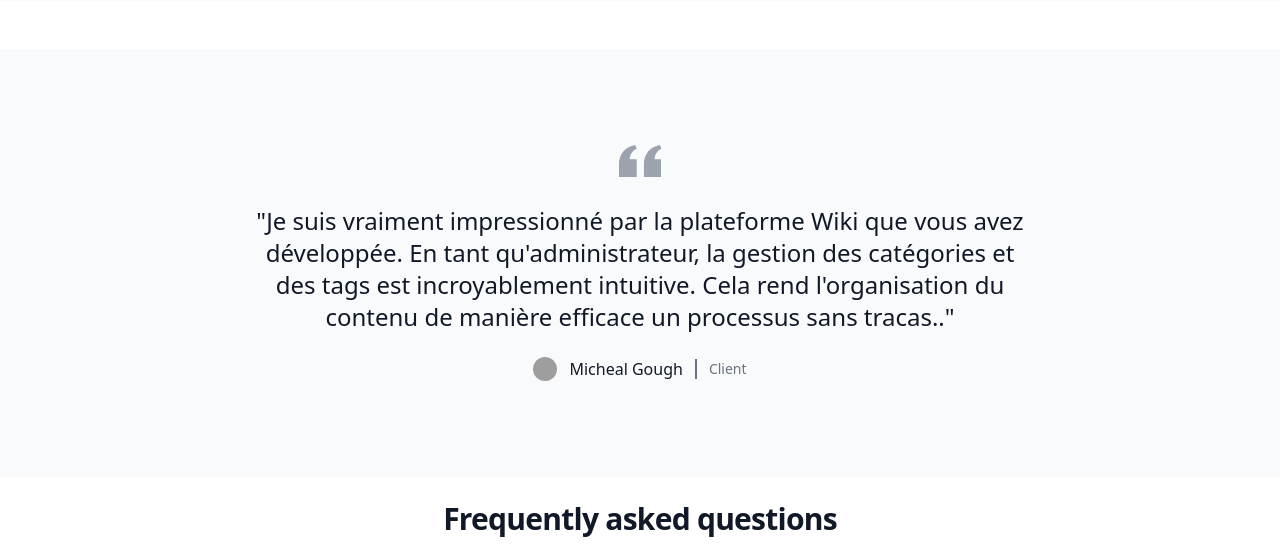
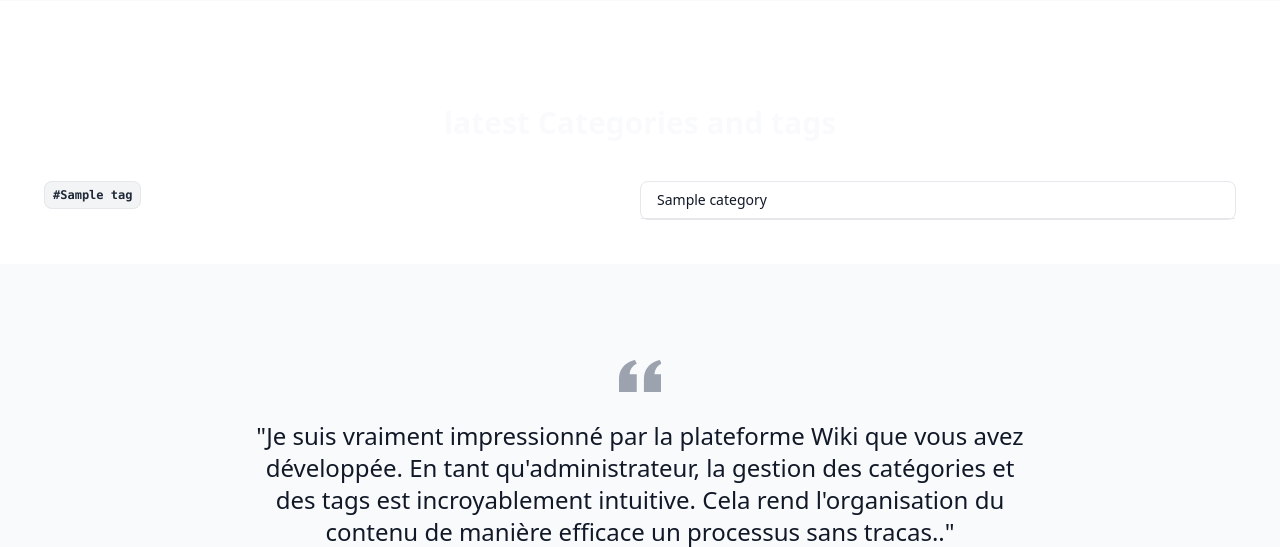
Before and after one commit to Fiharali/WIKI, a PHP site: template views/client/index.php in a window 1280 px wide. Shown: the part 1417-1964 px from the top of the page. Run offline with PHP 8.4, Linux system fonts and the light colour scheme; the template is opened without the code that fills it: most values are stand-ins (such as "Sample title", 1, 10 or a date in 2020); grey boxes marked "Sample" are stand-in pictures; some libraries are stand-ins or nearby versions; grey boxes are pictures that could not be loaded.

```diff
--- a/app/model/Wiki.php
+++ b/app/model/Wiki.php
@@ -118,7 +118,7 @@ class Wiki
     }
 
     public function getWikiById(){
-        $stmt = $this->db->prepare("SELECT wikis.*,users.name as 'username' , categories.name ,categories.id as 'category', GROUP_CONCAT(tags.name) AS tagNames FROM wikis INNER JOIN categories ON wikis.category_id = categories.id LEFT JOIN wiki_tags ON wikis.id = wiki_tags.wiki_id LEFT JOIN tags ON wiki_tags.tag_id = tags.id INNER JOIN users on users.id = wikis.writer  WHERE wikis.id = ? GROUP BY wikis.id");
+        $stmt = $this->db->prepare("SELECT wikis.*,users.name as 'username' , categories.name  as 'category' ,categories.id as 'categoryId', GROUP_CONCAT(tags.name) AS tagNames , GROUP_CONCAT(tags.id) AS tagNamesId FROM wikis INNER JOIN categories ON wikis.category_id = categories.id LEFT JOIN wiki_tags ON wikis.id = wiki_tags.wiki_id LEFT JOIN tags ON wiki_tags.tag_id = tags.id INNER JOIN users on users.id = wikis.writer  WHERE wikis.id = ? GROUP BY wikis.id");
         $stmt->execute([$this->id]);
         $row = $stmt->fetch(PDO::FETCH_OBJ);
         return $row;
--- a/views/client/index.php
+++ b/views/client/index.php
@@ -1,4 +1,3 @@
-
 <?php
 require_once __DIR__ . '/../partials/navbar.php';
 
@@ -15,6 +14,7 @@ require_once __DIR__ . '/../partials/navbar.php';
             <img src="/wiki2/public/img/image.jpg" alt="hero image">
         </div>
     </div>
+
 </section>
 <!-- End block -->
 <!-- Start block -->
@@ -106,6 +106,7 @@ require_once __DIR__ . '/../partials/navbar.php';
     <div class="max-w-screen-xl px-4 py-8 mx-auto space-y-12 lg:space-y-20 lg:py-24 lg:px-6">
         <!-- Row -->
         <div class="grid grid-cols-2 md:grid-cols-3 lg:grid-cols-4 gap-5 mt-5 " id="cards">
+
             <?php foreach ($wikis as $wiki) { ?>
                 <div class=" bg-white border border-gray-200 rounded-lg shadow dark:bg-gray-800 dark:border-gray-700">
                     <a href="details-wiki?id=<?= $wiki->id ?>">
@@ -204,7 +205,7 @@ require_once __DIR__ . '/../partials/navbar.php';
                             </div>
                             <div class="col-span-2">
                                 <label for="name" class="block mb-2 text-sm font-medium text-gray-900 dark:text-white">Name</label>
-                                    <select class=" select2 bg-gray-50 border border-gray-300 text-gray-900 text-sm rounded-lg focus:ring-primary-600 focus:border-primary-600 block w-full p-2.5 dark:bg-gray-600 dark:border-gray-500 dark:placeholder-gray-400 dark:text-white dark:focus:ring-primary-500 dark:focus:border-primary-500 " name="tags[]" multiple >
+                                <select class=" select2 bg-gray-50 border border-gray-300 text-gray-900 text-sm rounded-lg focus:ring-primary-600 focus:border-primary-600 block w-full p-2.5 dark:bg-gray-600 dark:border-gray-500 dark:placeholder-gray-400 dark:text-white dark:focus:ring-primary-500 dark:focus:border-primary-500 " name="tags[]" multiple>
                                     <option value="">Choose Tgs</option>
                                     <?php foreach ($tags as $tag) { ?>
                                         <option value="<?= $tag->id ?> "><?= $tag->name ?></option>
@@ -226,7 +227,40 @@ require_once __DIR__ . '/../partials/navbar.php';
         </div>
     </div>
 
+    <div class=" px-6  mx-auto  lg:px-6 py-6">
+
+        <h1 class="text-slate-50 text-center text-3xl pt-3 font-bold my-5">
+            latest Categories and tags
+        </h1>
+        <div class="flex p-5">
+            <div class="basis-1/2">
+                <?php foreach ($tags as $tag) { ?>
+
+                    <kbd class="px-2 py-1.5 my-10 text-xs font-semibold text-gray-800 bg-gray-100 border border-gray-200 rounded-lg dark:bg-gray-600 dark:text-gray-100 dark:border-gray-500">#<?= $tag->name ?></kbd>
+                <?php } ?>
+            </div>
+            <div class="basis-1/2">
+
+
+
+                <div class="w-full text-sm font-medium text-gray-900 bg-white border border-gray-200 rounded-lg dark:bg-gray-700 dark:border-gray-600 dark:text-white">
+                    <?php foreach ($categories as $category) { ?>
+                        <a href="#" class="block w-full px-4 py-2 border-b border-gray-200 cursor-pointer hover:bg-gray-100 hover:text-blue-700 focus:outline-none focus:ring-2 focus:ring-blue-700 focus:text-blue-700 dark:border-gray-600 dark:hover:bg-gray-600 dark:hover:text-white dark:focus:ring-gray-500 dark:focus:text-white">
+                        <?= $category->name ?>
+                        </a>
+                    <?php } ?>
+
+
+                </div>
+
+            </div>
+        </div>
+
 </section>
+
+
+
+
 
 <!-- Start block -->
 <section class="bg-gray-50 dark:bg-gray-800">
--- a/views/partials/footer.php
+++ b/views/partials/footer.php
@@ -133,7 +133,7 @@
            </div>
        </div>
    </footer>
-   <script src="https://unpkg.com/flowbite@1.4.1/dist/flowbite.js"></script>
+   <!-- <script src="https://unpkg.com/flowbite@1.4.1/dist/flowbite.js"></script> -->
    <script src="https://code.jquery.com/jquery-3.6.0.min.js"></script>
    <script src="https://cdnjs.cloudflare.com/ajax/libs/select2/4.0.13/js/select2.min.js"></script>
    <script src="https://cdn.tiny.cloud/1/pyqzpt16nrnuegda7mz8q6bcf0d3dfbgwq0o65o519vvwi5w/tinymce/6/tinymce.min.js" referrerpolicy="origin"></script>
@@ -144,6 +144,7 @@
        const selectSearch = document.getElementById("select-search");
        const cards = document.getElementById("cards");
 
+
        inputSearch.addEventListener('keyup', async function() {
 
 
@@ -151,7 +152,7 @@
 
            if (response.ok) {
                const data = await response.json();
-               console.log(data);
+            //    console.log(data);
 
                if (data.length > 0) {
                    // If there is data, iterate through it and display results
```
Also changed, not shown: views/client/wiki.php (+7 -6 lines). Lines whose indentation alone changed are shown as unchanged.
